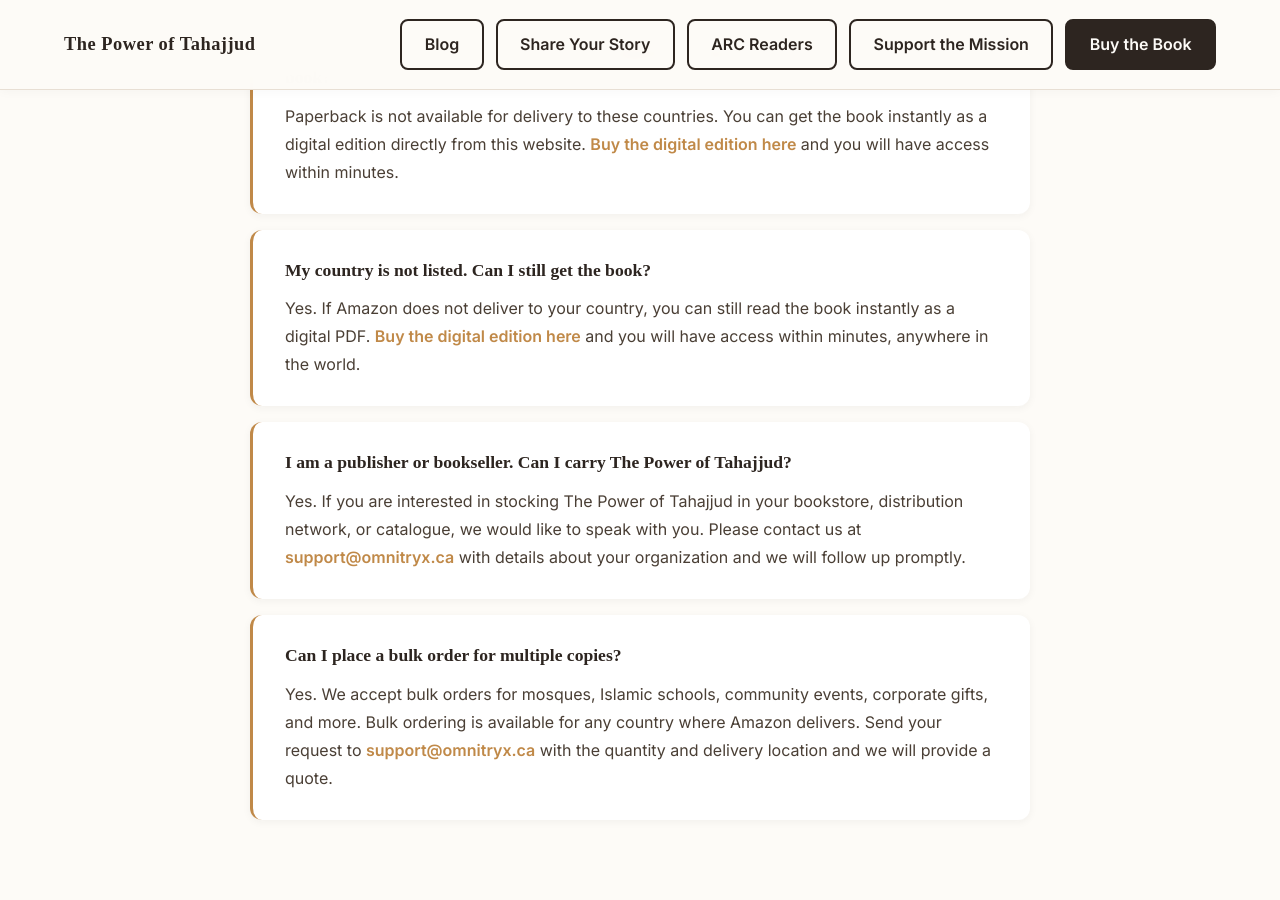
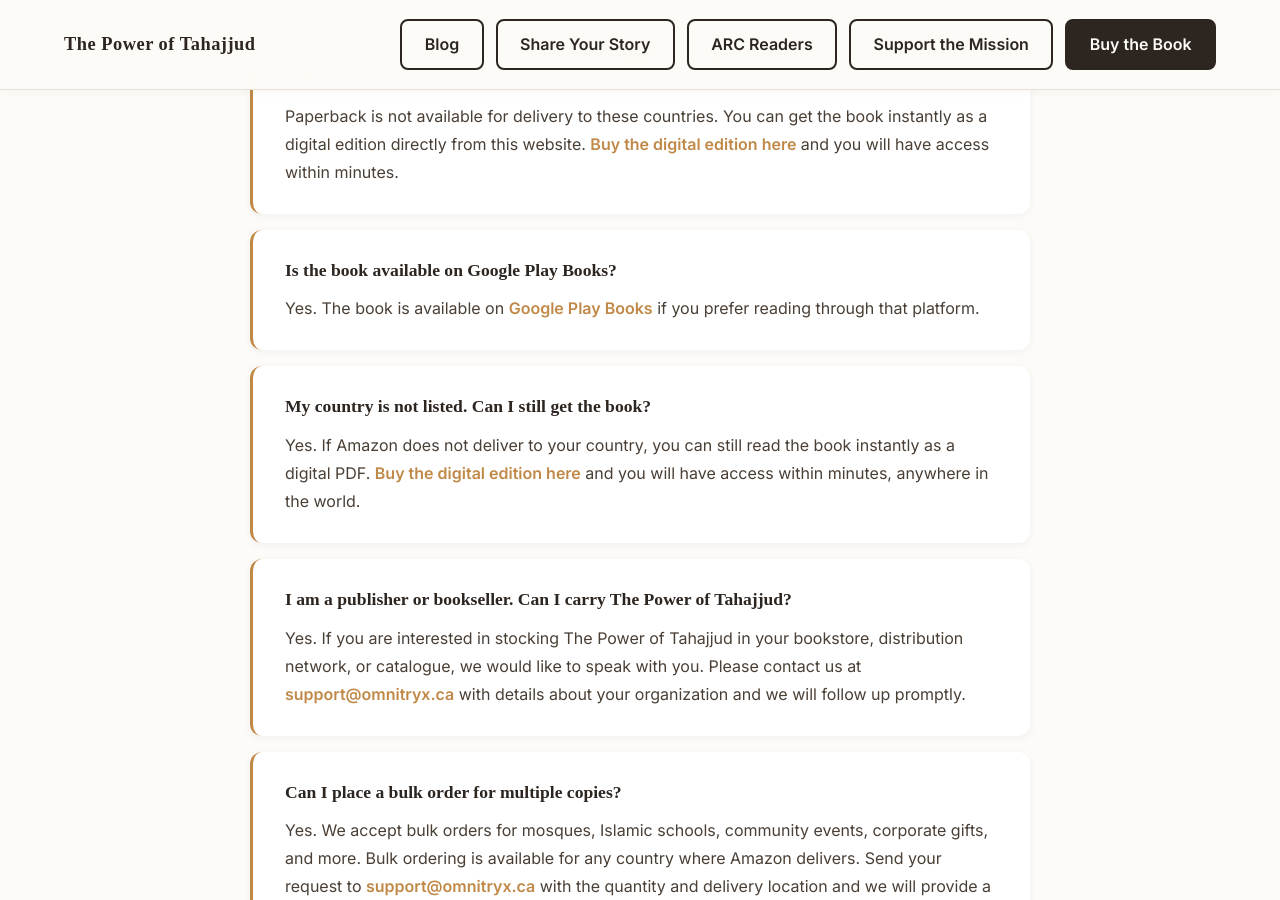
Before and after one commit to Omnitryx-Inc/tahajjud-fe-main, a Jekyll site: the page built from pages/get-the-book.html, in a window 1280 px wide and 900 px high, scrolled down 1958 px. Built offline with Jekyll 4.4.1, drawn with Linux system fonts in a browser that asks for light colours; some web fonts are replaced.

Commit message:
adjustments

```diff
--- a/pages/get-the-book.html
+++ b/pages/get-the-book.html
@@ -472,6 +472,11 @@ permalink: /get-the-book/
     </div>
 
     <div class="faq-item">
+      <p class="faq-q">Is the book available on Google Play Books?</p>
+      <p class="faq-a">Yes. The book is available on <a href="{{ site.google_play_url }}" target="_blank" rel="noopener" onclick="gtag('event', 'click_buy_google_play', { button_location: 'buy_page_faq' });">Google Play Books</a> if you prefer reading through that platform.</p>
+    </div>
+
+    <div class="faq-item">
       <p class="faq-q">My country is not listed. Can I still get the book?</p>
       <p class="faq-a">Yes. If Amazon does not deliver to your country, you can still read the book instantly as a digital PDF. <a href="{{ site.stripe_buy_url }}" target="_blank" onclick="gtag('event', 'click_buy_digital', { button_location: 'buy_page_faq' });">Buy the digital edition here</a> and you will have access within minutes, anywhere in the world.</p>
     </div>
```
